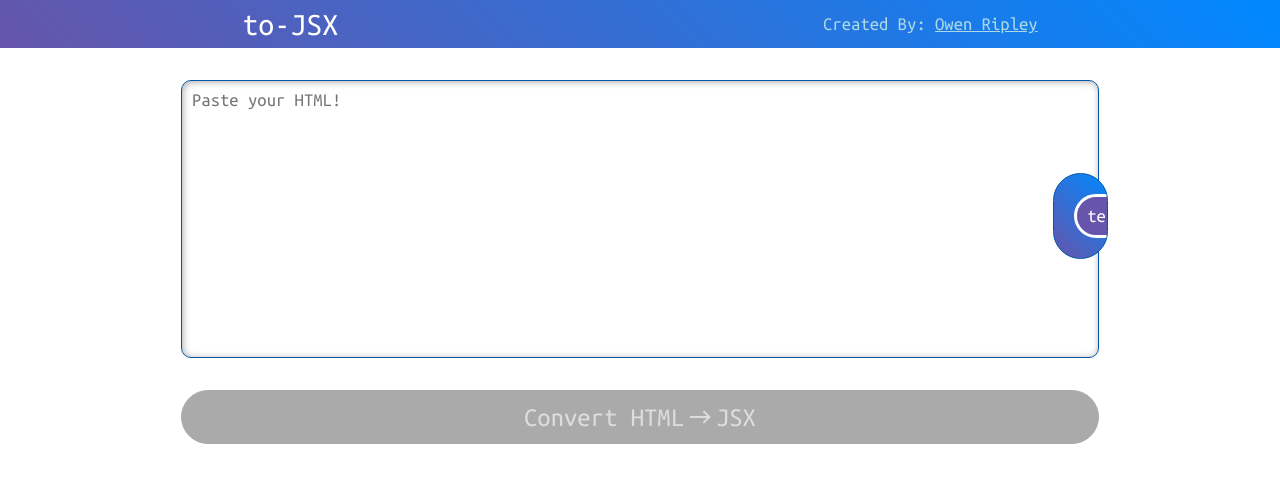
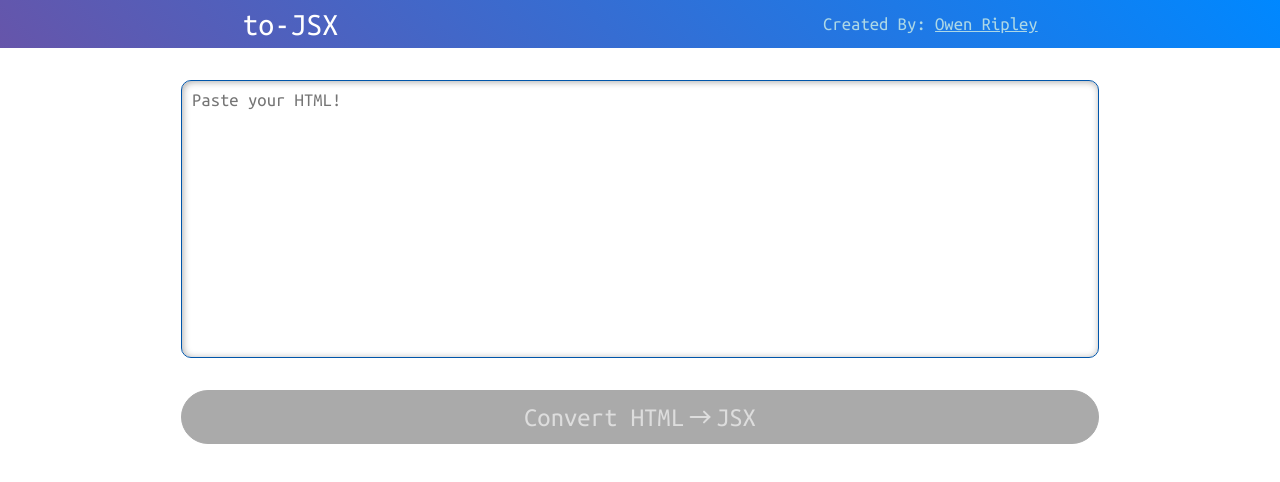
Before and after one commit to ojripley/to-jsx, a React (Create React App) app: page / in a window 1280 px wide. Shown: the top 482 px of the page. Built offline with nearby package versions, Linux system fonts and the light colour scheme.

Commit message:
disable control bar for redesign deploy

```diff
--- a/src/App.js
+++ b/src/App.js
@@ -17,7 +17,7 @@ function App() {
       </div>
 
       <div className='page-container'>
-        <ControlBar></ControlBar>
+        {/* <ControlBar></ControlBar> */}
         <Converter></Converter>
       </div>
 
```
